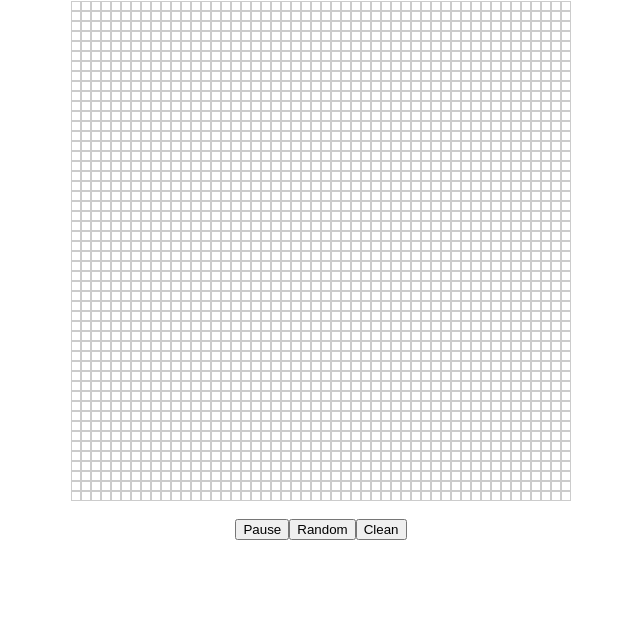
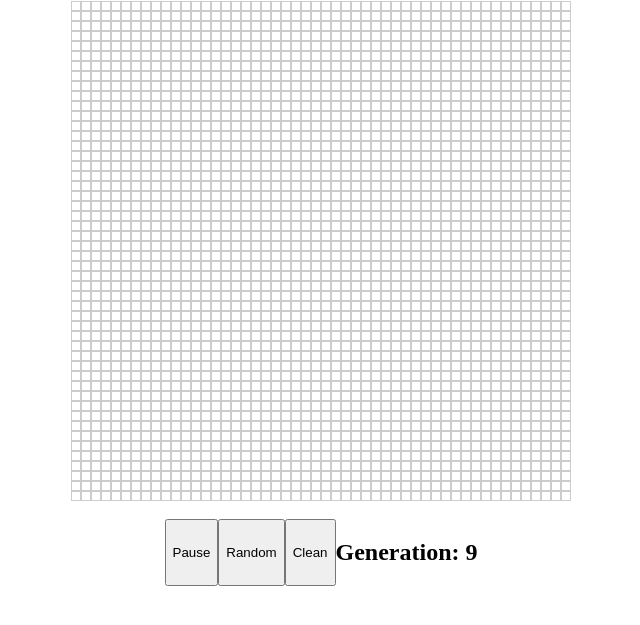
Before and after one commit to Braulio95/gameoflife, a plain HTML site: page index.html in a window 1280 px wide. Both pictures are taken after a click on the button "Play". Shown: the part 87-712 px from the top of the page, without its empty margins (319-959 px from the left). Drawn offline with Linux system fonts and the light colour scheme.

Commit message:
agregando el contador de generaciones

```diff
--- a/index.html
+++ b/index.html
@@ -21,6 +21,9 @@
             <button class="btn" id="btn1" onclick=" playGame()">Play</button>
             <button class="btn" id="btn4" onclick="random()">Random</button>
             <button class="btn" id="btn3" onclick="clean()">Clean</button>
+            <h1 id="score">
+                Generation: 0
+            </h1>
         </section>
     </main>
 
--- a/script.js
+++ b/script.js
@@ -3,6 +3,7 @@
 let rows = 50;
 let cols = 50;
 let lado = 10;
+
 
 // Initial play state on false
 let play = false;
@@ -13,6 +14,10 @@ let pic = [];
 let complexity = [];
 let p_complexity = [];
 let verifyValues = [];
+
+//Setting variables for the score
+let level = 0;
+let scoreboard = document.getElementById("score");
 
 // Function to play and pause
 let playGame = () => {
@@ -173,6 +178,8 @@ let frame = () => {
 // Next generation of cells
 let nextState = () => {
 	frame();
+	level += 1;
+	scoreboard.innerText = "Generation: " + level;
 	for (const x in complexity) {
 		for (const y in complexity[x]) {
 			try {
```
